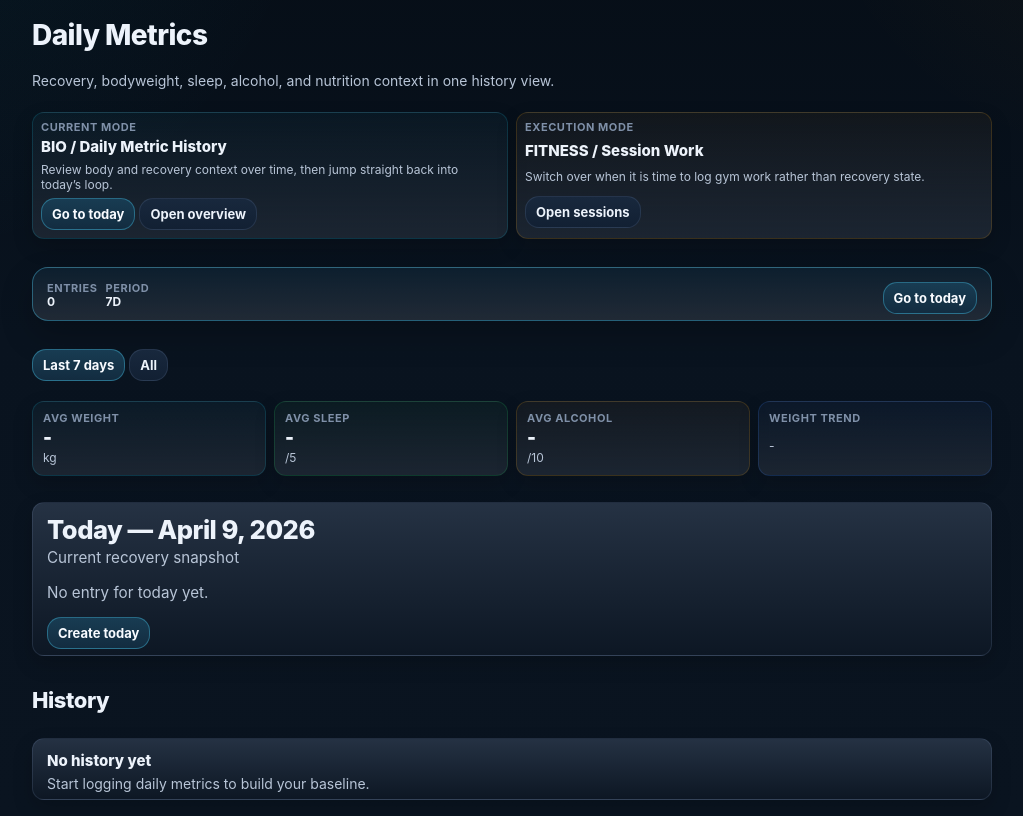
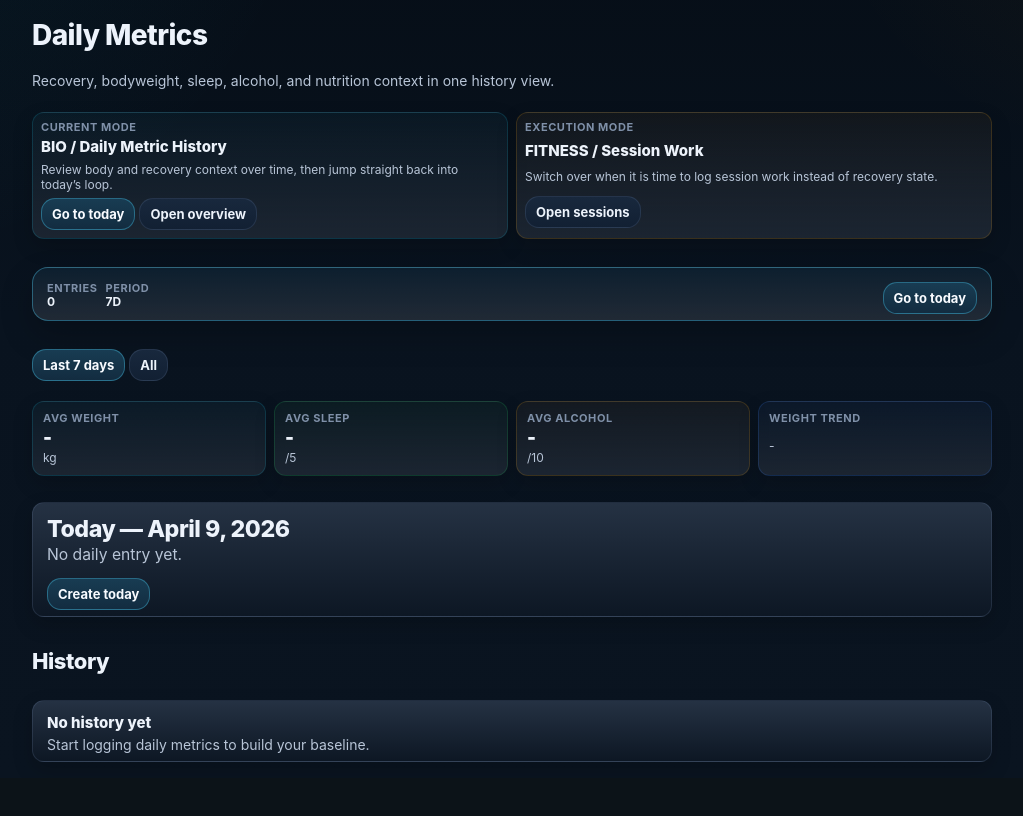
Before and after one commit to MartinParf/lyfeapp, a Django app: page /bio/daily-metrics/ in a window 1280 px wide. Shown: the part 188-1004 px from the top of the page, without its empty margins (128-1151 px from the left). After the commit the page ends 950 px from the top, so only its background shows below. Run offline with Django 5.2, Linux system fonts and the light colour scheme; a user stored in the database is signed in; tables that the repository leaves empty hold one stand-in row (values such as "Sample post"); some libraries are stand-ins or nearby versions.

Commit message:
Reset BIO cards to compact layout

```diff
--- a/core/static/core/css/app.css
+++ b/core/static/core/css/app.css
@@ -3037,3 +3037,239 @@ input[type="button"] {
         padding-left: 12px;
     }
 }
+/* =========================================================
+   COMPACT BIO CARDS RESET
+   ========================================================= */
+
+   .bio-compact-card {
+    display: flex;
+    flex-direction: column;
+    gap: 0.85rem;
+}
+
+.bio-compact-head {
+    display: grid;
+    grid-template-columns: minmax(0, 1fr) auto;
+    gap: 1rem;
+    align-items: start;
+}
+
+.bio-compact-head-main {
+    min-width: 0;
+}
+
+.bio-compact-title {
+    margin: 0;
+    font-size: clamp(1.05rem, 2vw, 1.45rem);
+    line-height: 1.08;
+    font-weight: 800;
+    letter-spacing: -0.02em;
+    color: var(--text);
+}
+
+.bio-compact-subtitle {
+    margin-top: 0.18rem;
+    font-size: 0.98rem;
+    line-height: 1.25;
+    color: var(--text-soft);
+}
+
+.bio-compact-kpi {
+    text-align: right;
+    min-width: 88px;
+}
+
+.bio-compact-kpi-label {
+    margin: 0 0 0.15rem 0;
+    font-size: 0.78rem;
+    font-weight: 700;
+    letter-spacing: 0.08em;
+    text-transform: uppercase;
+    color: var(--text-dim);
+}
+
+.bio-compact-kpi-value {
+    margin: 0;
+    font-size: clamp(2rem, 5vw, 2.8rem);
+    line-height: 0.95;
+    font-weight: 900;
+    letter-spacing: -0.04em;
+    color: var(--text);
+}
+
+.bio-compact-kpi-unit {
+    margin-top: 0.12rem;
+    font-size: 0.95rem;
+    color: var(--text-soft);
+}
+
+.bio-compact-metrics {
+    display: grid;
+    grid-template-columns: repeat(2, minmax(0, 1fr));
+    gap: 0.8rem 1.25rem;
+}
+
+.bio-compact-metric-label {
+    margin: 0 0 0.08rem 0;
+    font-size: 0.76rem;
+    font-weight: 700;
+    letter-spacing: 0.08em;
+    text-transform: uppercase;
+    color: var(--text-dim);
+}
+
+.bio-compact-metric-value {
+    margin: 0;
+    font-size: 1.02rem;
+    line-height: 1.15;
+    font-weight: 700;
+    color: var(--text);
+}
+
+.bio-compact-footer {
+    display: flex;
+    justify-content: space-between;
+    align-items: end;
+    gap: 0.9rem;
+    flex-wrap: wrap;
+}
+
+.bio-compact-actions {
+    display: flex;
+    gap: 0.65rem;
+    flex-wrap: wrap;
+}
+
+.bio-compact-corner {
+    margin-left: auto;
+    text-align: right;
+}
+
+.bio-compact-note {
+    font-size: 0.95rem;
+    line-height: 1.4;
+    color: var(--text-soft);
+}
+
+/* Activity cards */
+
+.activity-compact-card {
+    display: grid;
+    grid-template-columns: 78px minmax(0, 1fr);
+    gap: 0.95rem;
+    align-items: start;
+}
+
+.activity-compact-icon {
+    width: 78px;
+    height: 78px;
+    display: flex;
+    align-items: center;
+    justify-content: center;
+    border-radius: 12px;
+    border: 1px solid var(--line-2);
+    background:
+        linear-gradient(180deg, rgba(255,255,255,0.03), rgba(255,255,255,0.01)),
+        var(--panel-3);
+    font-size: 2rem;
+    line-height: 1;
+    box-shadow: inset 0 1px 0 rgba(255,255,255,0.03);
+}
+
+.activity-compact-main {
+    min-width: 0;
+    display: flex;
+    flex-direction: column;
+    gap: 0.8rem;
+}
+
+.activity-compact-head {
+    display: grid;
+    grid-template-columns: minmax(0, 1fr) auto;
+    gap: 0.9rem;
+    align-items: start;
+}
+
+.activity-compact-head-main {
+    min-width: 0;
+}
+
+.activity-compact-title {
+    margin: 0;
+    font-size: clamp(1.05rem, 2vw, 1.42rem);
+    line-height: 1.08;
+    font-weight: 800;
+    letter-spacing: -0.02em;
+    color: var(--text);
+}
+
+.activity-compact-date {
+    margin-top: 0.16rem;
+    font-size: 0.98rem;
+    line-height: 1.2;
+    color: var(--text-soft);
+}
+
+.activity-compact-duration {
+    text-align: right;
+    min-width: 86px;
+}
+
+.activity-compact-duration .activity-compact-duration-value {
+    margin: 0;
+    font-size: clamp(1.55rem, 4vw, 2.2rem);
+    line-height: 0.95;
+    font-weight: 900;
+    letter-spacing: -0.03em;
+    color: var(--text);
+}
+
+.activity-compact-stats {
+    display: grid;
+    grid-template-columns: repeat(2, minmax(0, 1fr));
+    gap: 0.7rem 1.25rem;
+}
+
+.activity-compact-footer {
+    display: flex;
+    justify-content: flex-start;
+    gap: 0.65rem;
+    flex-wrap: wrap;
+}
+
+@media (max-width: 640px) {
+    .bio-compact-head {
+        gap: 0.75rem;
+    }
+
+    .bio-compact-kpi {
+        min-width: 76px;
+    }
+
+    .bio-compact-kpi-value {
+        font-size: 2.15rem;
+    }
+
+    .bio-compact-metrics {
+        gap: 0.65rem 1rem;
+    }
+
+    .activity-compact-card {
+        grid-template-columns: 70px minmax(0, 1fr);
+        gap: 0.8rem;
+    }
+
+    .activity-compact-icon {
+        width: 70px;
+        height: 70px;
+        font-size: 1.75rem;
+    }
+
+    .activity-compact-duration {
+        min-width: 74px;
+    }
+
+    .activity-compact-duration .activity-compact-duration-value {
+        font-size: 1.95rem;
+    }
+}
--- a/templates/bio/dailymetric_list.html
+++ b/templates/bio/dailymetric_list.html
@@ -30,7 +30,7 @@
             <div class="mode-bridge-kicker">Execution mode</div>
             <div class="mode-bridge-title">FITNESS / Session Work</div>
             <div class="mode-bridge-copy">
-                Switch over when it is time to log gym work rather than recovery state.
+                Switch over when it is time to log session work instead of recovery state.
             </div>
             <div class="mode-bridge-actions">
                 <a href="{% url 'fitness:session-list' %}" class="link-button">
@@ -113,107 +113,123 @@
 </div>
 
 <div class="list-card panel-soft">
-    <div class="metric-history-card">
-        <div class="metric-history-head">
-            <div class="metric-history-head-main">
-                <div class="metric-history-date">Today — {{ today }}</div>
-                <div class="metric-history-subline">Current recovery snapshot</div>
+    {% if today_metric %}
+        <div class="bio-compact-card">
+            <div class="bio-compact-head">
+                <div class="bio-compact-head-main">
+                    <h2 class="bio-compact-title">Today — {{ today }}</h2>
+                    <div class="bio-compact-subtitle">Current recovery snapshot</div>
                 </div>
 
-            {% if today_metric %}
-                <div class="metric-history-weight">
-                    <div class="metric-history-weight-label">Weight</div>
-                    <div class="metric-history-weight-value">{{ today_metric.weight_kg|default:"-" }}</div>
-                    <div class="metric-history-weight-unit">kg</div>
+                <div class="bio-compact-kpi">
+                    <div class="bio-compact-kpi-label">Weight</div>
+                    <div class="bio-compact-kpi-value">{{ today_metric.weight_kg|floatformat:2 }}</div>
+                    <div class="bio-compact-kpi-unit">kg</div>
                 </div>
-            {% endif %}
             </div>
 
-        {% if today_metric %}
-            <div class="metric-history-primary-grid">
+            <div class="bio-compact-metrics">
                 <div>
-                    <div class="metric-history-item-label">Sleep</div>
-                    <div class="metric-history-item-value">{{ today_metric.get_sleep_quality_display|default:"-" }}</div>
+                    <div class="bio-compact-metric-label">Sleep</div>
+                    <div class="bio-compact-metric-value">{{ today_metric.get_sleep_quality_display|default:"-" }}</div>
                 </div>
 
                 <div>
-                    <div class="metric-history-item-label">Alcohol</div>
-                    <div class="metric-history-item-value">{{ today_metric.get_alcohol_units_display }}</div>
+                    <div class="bio-compact-metric-label">Alcohol</div>
+                    <div class="bio-compact-metric-value">{{ today_metric.get_alcohol_units_display }}</div>
                 </div>
 
                 <div>
-                    <div class="metric-history-item-label">Diet</div>
-                    <div class="metric-history-item-value">{{ today_metric.get_diet_mode_display|default:"-" }}</div>
+                    <div class="bio-compact-metric-label">Diet</div>
+                    <div class="bio-compact-metric-value">{{ today_metric.get_diet_mode_display|default:"-" }}</div>
                 </div>
 
-                <div></div>
+                <div class="bio-compact-corner">
+                    <div class="bio-compact-metric-label">Calories</div>
+                    <div class="bio-compact-metric-value">{{ today_metric.calories_actual|default:"-" }}</div>
+                </div>
             </div>
 
-            <div class="metric-history-secondary">
-                <div class="metric-history-item-label">Calories</div>
-                <div class="metric-history-item-value">{{ today_metric.calories_actual|default:"-" }}</div>
-            </div>
+            {% if today_metric.notes %}
+                <div class="bio-compact-note">{{ today_metric.notes }}</div>
+            {% endif %}
 
-            <div class="metric-history-actions">
+            <div class="bio-compact-footer">
+                <div class="bio-compact-actions">
                     <a href="{% url 'bio:dailymetric-edit' today_metric.pk %}" class="link-button primary-button">
                         Edit today
                     </a>
                 </div>
+            </div>
+        </div>
     {% else %}
-            <div class="metric-history-subline">No entry for today yet.</div>
+        <div class="bio-compact-card">
+            <div class="bio-compact-head">
+                <div class="bio-compact-head-main">
+                    <h2 class="bio-compact-title">Today — {{ today }}</h2>
+                    <div class="bio-compact-subtitle">No daily entry yet.</div>
+                </div>
+            </div>
 
-            <div class="metric-history-actions">
+            <div class="bio-compact-footer">
+                <div class="bio-compact-actions">
                     <a href="{% url 'bio:dailymetric-today' %}" class="link-button primary-button">
                         Create today
                     </a>
                 </div>
+            </div>
+        </div>
     {% endif %}
-    </div>
 </div>
 
 <h2 style="margin: 14px 0 8px 0;">History</h2>
 
 {% for metric in history_metrics %}
     <div class="list-card panel-soft">
-        <div class="metric-history-card">
-            <div class="metric-history-head">
-                <div class="metric-history-head-main">
-                    <div class="metric-history-date">{{ metric.date|date:"d.m.Y" }}</div>
-                    <div class="metric-history-subline">Sleep: {{ metric.get_sleep_quality_display|default:"-" }}</div>
-                </div>
-
-                <div class="metric-history-weight">
-                    <div class="metric-history-weight-label">Weight</div>
-                    <div class="metric-history-weight-value">{{ metric.weight_kg|default:"-" }}</div>
-                    <div class="metric-history-weight-unit">kg</div>
+        <div class="bio-compact-card">
+            <div class="bio-compact-head">
+                <div class="bio-compact-head-main">
+                    <h3 class="bio-compact-title">{{ metric.date|date:"d.m.Y" }}</h3>
+                    <div class="bio-compact-subtitle">
+                        {{ metric.get_sleep_quality_display|default:"-" }}
                     </div>
                 </div>
 
-            <div class="metric-history-primary-grid">
+                <div class="bio-compact-kpi">
+                    <div class="bio-compact-kpi-label">Weight</div>
+                    <div class="bio-compact-kpi-value">{{ metric.weight_kg|floatformat:2 }}</div>
+                    <div class="bio-compact-kpi-unit">kg</div>
+                </div>
+            </div>
+
+            <div class="bio-compact-metrics">
                 <div>
-                    <div class="metric-history-item-label">Sleep</div>
-                    <div class="metric-history-item-value">{{ metric.get_sleep_quality_display|default:"-" }}</div>
+                    <div class="bio-compact-metric-label">Sleep</div>
+                    <div class="bio-compact-metric-value">{{ metric.get_sleep_quality_display|default:"-" }}</div>
                 </div>
 
                 <div>
-                    <div class="metric-history-item-label">Alcohol</div>
-                    <div class="metric-history-item-value">{{ metric.get_alcohol_units_display }}</div>
+                    <div class="bio-compact-metric-label">Alcohol</div>
+                    <div class="bio-compact-metric-value">{{ metric.get_alcohol_units_display }}</div>
+                </div>
+
+                <div>
+                    <div class="bio-compact-metric-label">Diet</div>
+                    <div class="bio-compact-metric-value">{{ metric.get_diet_mode_display|default:"-" }}</div>
+                </div>
+
+                <div class="bio-compact-corner">
+                    <div class="bio-compact-metric-label">Calories</div>
+                    <div class="bio-compact-metric-value">{{ metric.calories_actual|default:"-" }}</div>
                 </div>
             </div>
 
-            <div class="metric-history-secondary">
-                <div class="metric-history-item-label">Calories</div>
-                <div class="metric-history-item-value">{{ metric.calories_actual|default:"-" }}</div>
-            </div>
-
             {% if metric.notes %}
-                <div>
-                    <div class="metric-history-item-label">Notes</div>
-                    <div class="metric-history-subline">{{ metric.notes }}</div>
-                </div>
+                <div class="bio-compact-note">{{ metric.notes }}</div>
             {% endif %}
 
-            <div class="metric-history-actions">
+            <div class="bio-compact-footer">
+                <div class="bio-compact-actions">
                     <a href="{% url 'bio:dailymetric-edit' metric.pk %}" class="link-button">
                         Edit
                     </a>
@@ -229,6 +245,7 @@
                 </div>
             </div>
         </div>
+    </div>
 {% empty %}
     <div class="list-card panel-soft">
         <div class="list-card-title">No history yet</div>
```
Also changed, not shown: templates/bio/activity_list.html (+22 -21 lines). Lines whose indentation alone changed are shown as unchanged.
